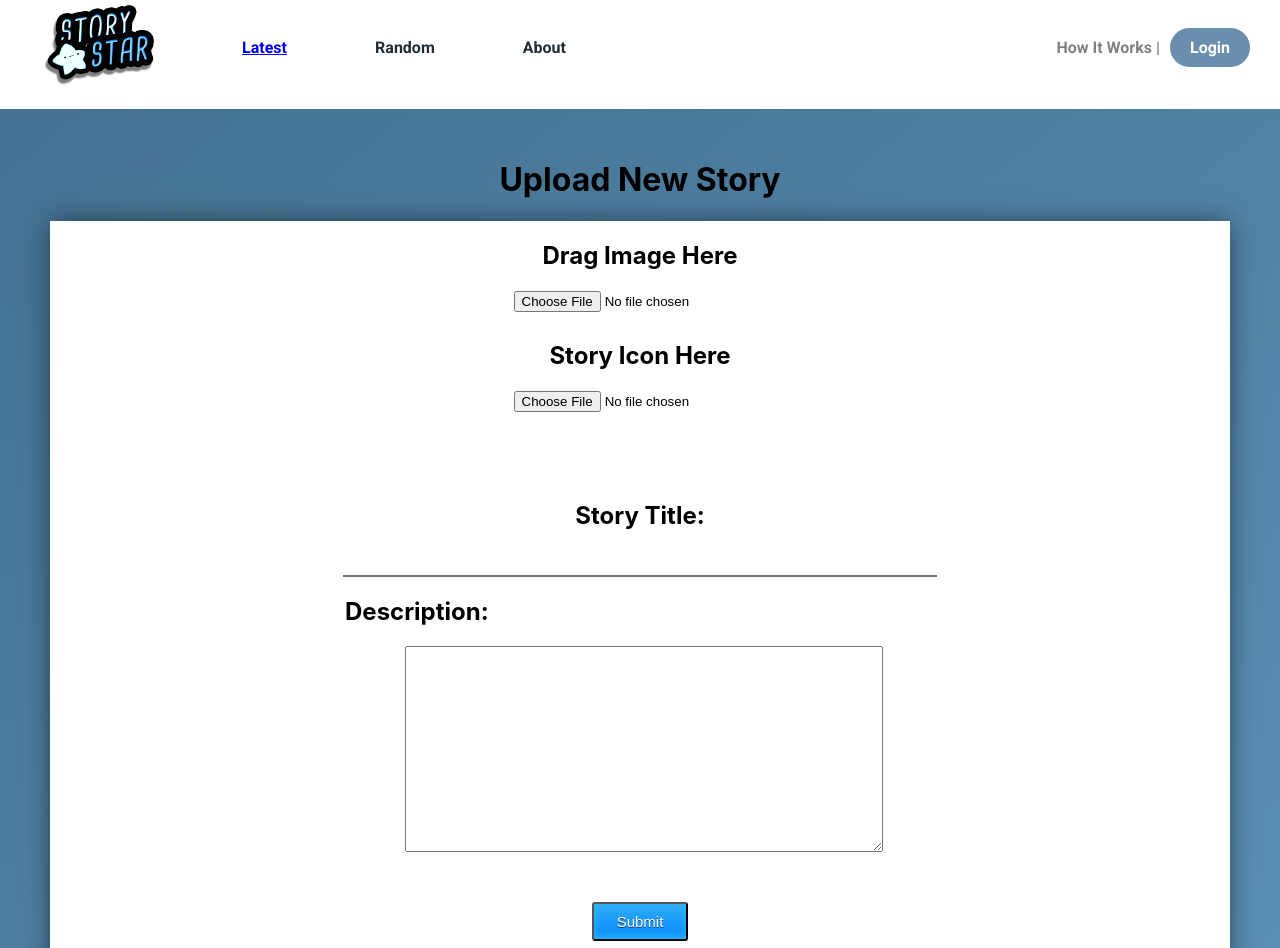
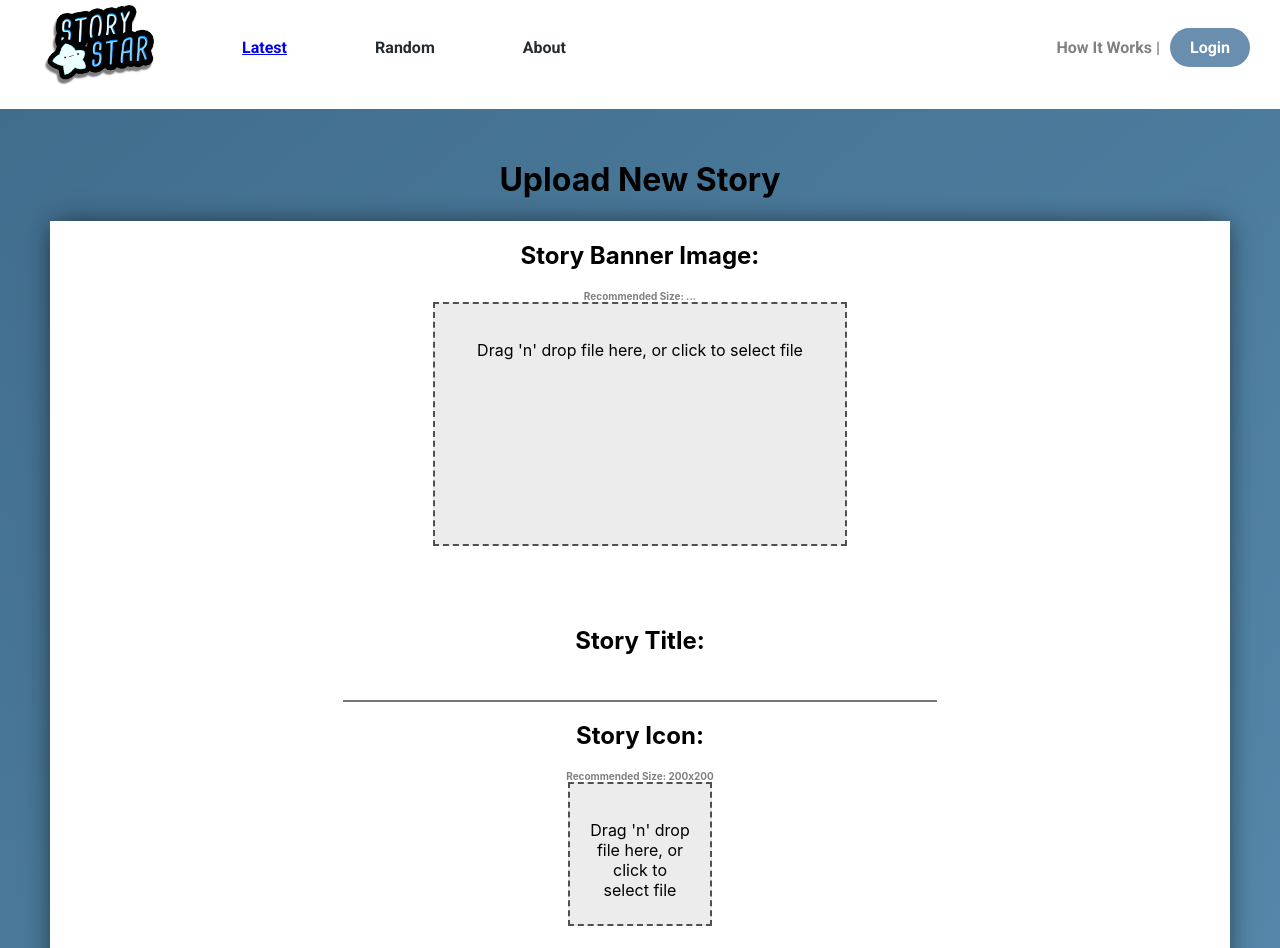
Before and after one commit to conorGar/storyStarFrontEnd, a React (Create React App) app: page /story/upload/user/1 in a window 1280 px wide. Shown: the top 948 px of the page. Built offline with nearby package versions, Linux system fonts and the light colour scheme; no server answers.

Commit message:
cannot star a review more than once upon reloading

```diff
--- a/src/components/ReviewPost/ReviewPost.js
+++ b/src/components/ReviewPost/ReviewPost.js
@@ -26,6 +26,23 @@ class ReviewPost extends React.Component{
         let id = this.props.reviewID
 
         const totalStarCount = await apiCall.get(`review/${id}`);
+        console.log(totalStarCount.data)
+
+        const data = totalStarCount.data;
+        const currentUserId = parseInt(localStorage.getItem('userId'))
+
+        //If star has already been filled by current user, cannot fill it again
+        data.forEach(element => {
+            console.log(element.userId)
+            console.log(currentUserId)
+            if(element.userId === currentUserId){
+                console.log("Found Star related to current user")
+                this.setState({
+                    starFilled: true
+                })
+
+            }
+        });
 
         await this.setState({
             totalStars: totalStarCount.data.length
--- a/src/screens/SignUpForm/SignUpForm.js
+++ b/src/screens/SignUpForm/SignUpForm.js
@@ -10,6 +10,7 @@ class SignUpForm extends React.Component {
     super(props)
     this.state = {
       showError: false,
+      star_points: 0,
       imgUrl: ''
     }
   }
@@ -17,11 +18,11 @@ class SignUpForm extends React.Component {
   handleSubmitForm = async evt => {
     evt.preventDefault()
 
-    const { name, username, password, email, linkedin, imgUrl } = this.state
+    const { name, username, password, email, star_points, imgUrl } = this.state
     const { handleSignUp } = this.props
 
     try {
-      await handleSignUp({ name, username, password, email, linkedin, imgUrl })
+      await handleSignUp({ name, username, password, email, star_points, imgUrl })
       // await this.props.history.push('/')
       this.props.toggleSignupPopup()
 
--- a/src/screens/UploadChapter/UploadChapter.js
+++ b/src/screens/UploadChapter/UploadChapter.js
@@ -123,6 +123,8 @@ class UploadChapter extends React.Component {
                                 {({ getRootProps, getInputProps }) => (
                                     <section className='dropzone-section'>
                                         <h2>Chapter Icon:</h2>
+                                        <h5 className='subtitle'>Recommended Size: 64x64</h5>
+
                                         <div {...getRootProps()} className='icon-drop-zone'>
                                             <input {...getInputProps()} />
                                             <p>Drag 'n' drop file here, or click to select file</p>
--- a/src/screens/UploadStory/UploadStory.css
+++ b/src/screens/UploadStory/UploadStory.css
@@ -17,9 +17,9 @@
     /* background-color: purple; */
     display: flex;
     flex-direction: column;
-    align-items: flex-start;
+    align-items: center;
     justify-content: center;
-    /* width: 50%; */
+    width: 100%;
     /* margin-left:30px; */
 }
 
@@ -124,6 +124,45 @@
 }
 
 
+.banner-drop-zone{
+    height: 200px;
+    width: 100%;
+
+    background-color: rgb(236, 236, 236);
+    border-style: dashed;
+    border-color: rgb(80, 80, 80);
+    border-width: 2px;
+    padding: 20px;
+    margin: 0;
+
+}
+
+.icon-drop-zone{
+    height: 100px;
+    width: 100px;
+
+    background-color: rgb(236, 236, 236);
+    border-style: dashed;
+    border-color: rgb(80, 80, 80);
+    border-width: 2px;
+    padding: 20px;
+
+}
+
+.subtitle{
+    color: gray;
+    margin: 0;
+    font-size: 10px;
+}
+
+
+.dropzone-section{
+    display: flex;
+    flex-direction: column;
+    justify-content: center;
+    align-items: center;
+    /* background-color: green; */
+}
 
 @-webkit-keyframes gradientAnimation {
     0%{background-position:0% 50%}
--- a/src/screens/UploadStory/UploadStory.js
+++ b/src/screens/UploadStory/UploadStory.js
@@ -2,6 +2,7 @@ import React from 'react'
 import { apiCall } from '../../services/apiService'
 import S3FileUpload from 'react-s3';
 import { AwsConfig } from '../../services/AwsConfig'
+import Dropzone from 'react-dropzone'
 
 import './UploadStory.css'
 import { async } from 'q';
@@ -22,7 +23,7 @@ class UploadStory extends React.Component {
     handleImageUpload = async (evt) => {
 
 
-        await S3FileUpload.uploadFile(evt.target.files[0], AwsConfig)
+        await S3FileUpload.uploadFile(evt[0], AwsConfig)
             .then((data) => {
                 this.setState({
                     imgUrl: data.location
@@ -33,10 +34,10 @@ class UploadStory extends React.Component {
             })
     }
 
-    handleIconImageUpload = async (evt) =>{
+    handleIconImageUpload = async (evt) => {
         console.log("Icon image upoad activate")
 
-        await S3FileUpload.uploadFile(evt.target.files[0], AwsConfig)
+        await S3FileUpload.uploadFile(evt[0], AwsConfig)
             .then((data) => {
                 this.setState({
                     iconImgUrl: data.location
@@ -73,22 +74,37 @@ class UploadStory extends React.Component {
                 <h1>Upload New Story</h1>
                 <div className="form-container">
                     <form className="project-submit-form" onSubmit={this.handleProjectSubmit}>
-                        <div className="upload-image-container">
+                        {/* <div className="upload-image-container">
                             <h2>Drag Image Here</h2>
                             <input
                                 name="uploadedImage"
                                 type="file"
                                 onChange={this.handleImageUpload}
                             />
+                        </div> */}
+
+                        <Dropzone onDrop={this.handleImageUpload} >
+                            {({ getRootProps, getInputProps }) => (
+                                <section className='dropzone-section'>
+                                    <h2>Story Banner Image:</h2>
+                                    <h5 className='subtitle'> Recommended Size: ... </h5>
+                                    <div {...getRootProps()} className='banner-drop-zone'>
+                                        <input {...getInputProps()} />
+                                        <p>Drag 'n' drop file here, or click to select file</p>
                                     </div>
-                        <div className="upload-image-container">
+                                </section>
+                            )}
+                        </Dropzone>
+                        {/* <div className="upload-image-container">
                             <h2>Story Icon Here</h2>
                             <input
                                 name="uploadedImage"
                                 type="file"
                                 onChange={this.handleIconImageUpload}
                             />
-                        </div>
+                        </div> */}
+
+
                         <div className="text-info-container">
                             <div className="input-title-container">
                                 <h2>Story Title:</h2>
@@ -100,6 +116,18 @@ class UploadStory extends React.Component {
                                     value={this.state.name}
                                 />
                             </div>
+                            <Dropzone onDrop={this.handleIconImageUpload} >
+                                {({ getRootProps, getInputProps }) => (
+                                    <section className='dropzone-section'>
+                                        <h2>Story Icon:</h2>
+                                        <h5 className='subtitle'> Recommended Size: 200x200 </h5>
+                                        <div {...getRootProps()} className='icon-drop-zone'>
+                                            <input {...getInputProps()} />
+                                            <p>Drag 'n' drop file here, or click to select file</p>
+                                        </div>
+                                    </section>
+                                )}
+                            </Dropzone>
                             <div className="input-description-container">
                                 <h2>Description:</h2>
                                 <textarea
--- a/src/services/apiService.js
+++ b/src/services/apiService.js
@@ -28,6 +28,7 @@ export const login = async (data) => {
 }
 
 export const signUp = async (data) => {
+    console.log(data)
     try {
         await apiCall.post('/auth/signup', data)
     }
```
Lines whose indentation alone changed are shown as unchanged.
